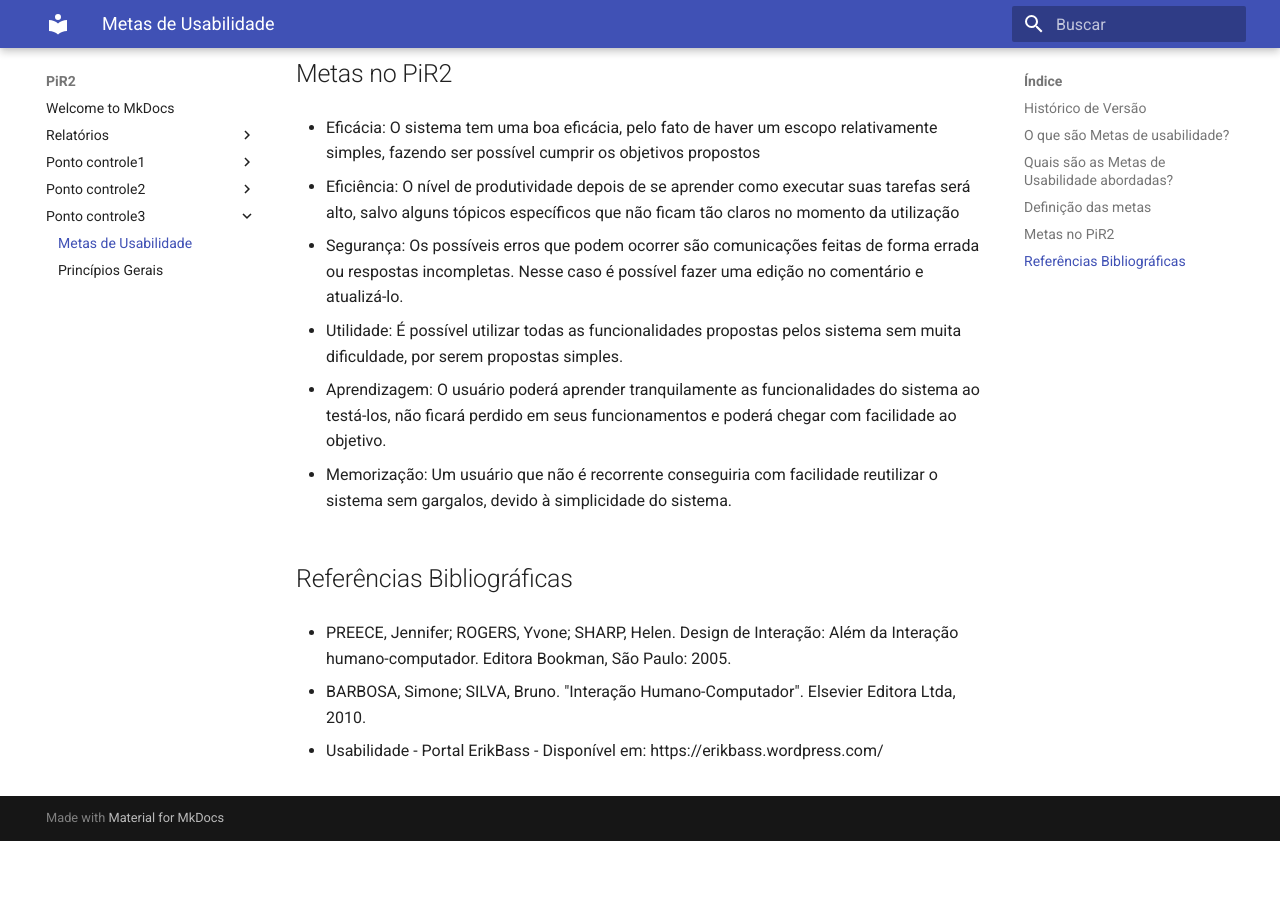
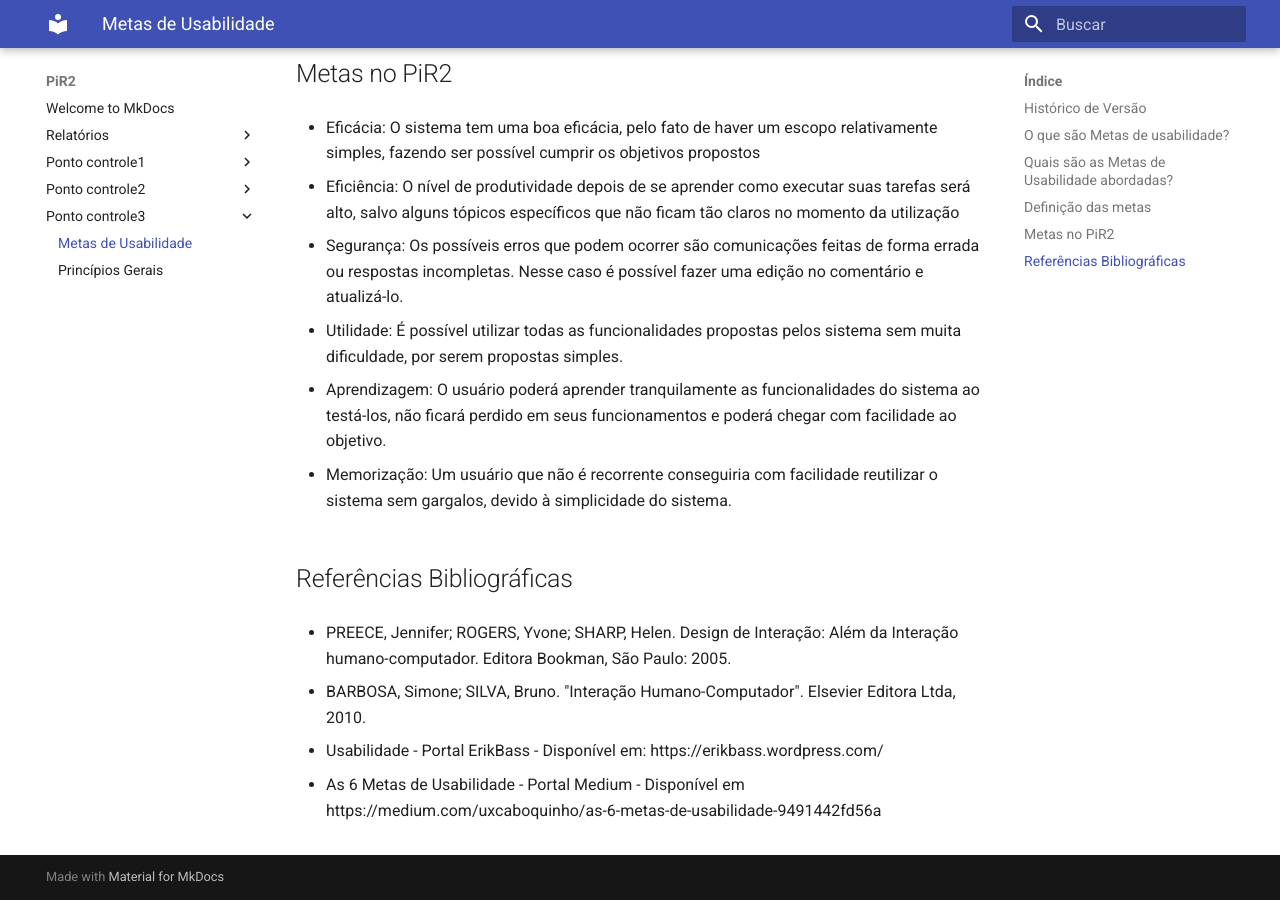
Before and after one commit to liversonp/2020.2-forumPiR2, an MkDocs documentation site: the page built from docs/ponto_controle3/metas_de_usabilidade.md, in a window 1280 px wide and 900 px high, scrolled down 1798 px. Built offline with MkDocs 1.6.1 and Material for MkDocs 9.7.7, drawn with Linux system fonts in a browser that asks for light colours; before the commit the page ends 2639 px from its top, so only the background shows below that.

Commit message:
Atualizaçao na imagem de metas

```diff
--- a/docs/ponto_controle3/metas_de_usabilidade.md
+++ b/docs/ponto_controle3/metas_de_usabilidade.md
@@ -15,7 +15,7 @@
 
 ## Quais são as Metas de Usabilidade abordadas?
 A utilização das metas de usabilidade durante o projeto ajuda a solucionar preocupações como a produtividade do usuário durante a utilização do sistema e motivação desse usuário para um aprendizado eficaz. São elas:
-<img src="media/usabilidade.png" width="500">
+<img src="media/metas_de_usabilidade.png" width="500">
 
 ## Definição das metas
 
@@ -50,3 +50,5 @@
 - BARBOSA, Simone; SILVA, Bruno. "Interação Humano-Computador". Elsevier Editora Ltda, 2010.
 
 - Usabilidade - Portal ErikBass - Disponível em: https://erikbass.wordpress.com/
+
+- As 6 Metas de Usabilidade - Portal Medium - Disponível em https://medium.com/uxcaboquinho/as-6-metas-de-usabilidade-9491442fd56a
```
Also changed, not shown: docs/ponto_controle3/media/metas_de_usabilidade.png (added).
